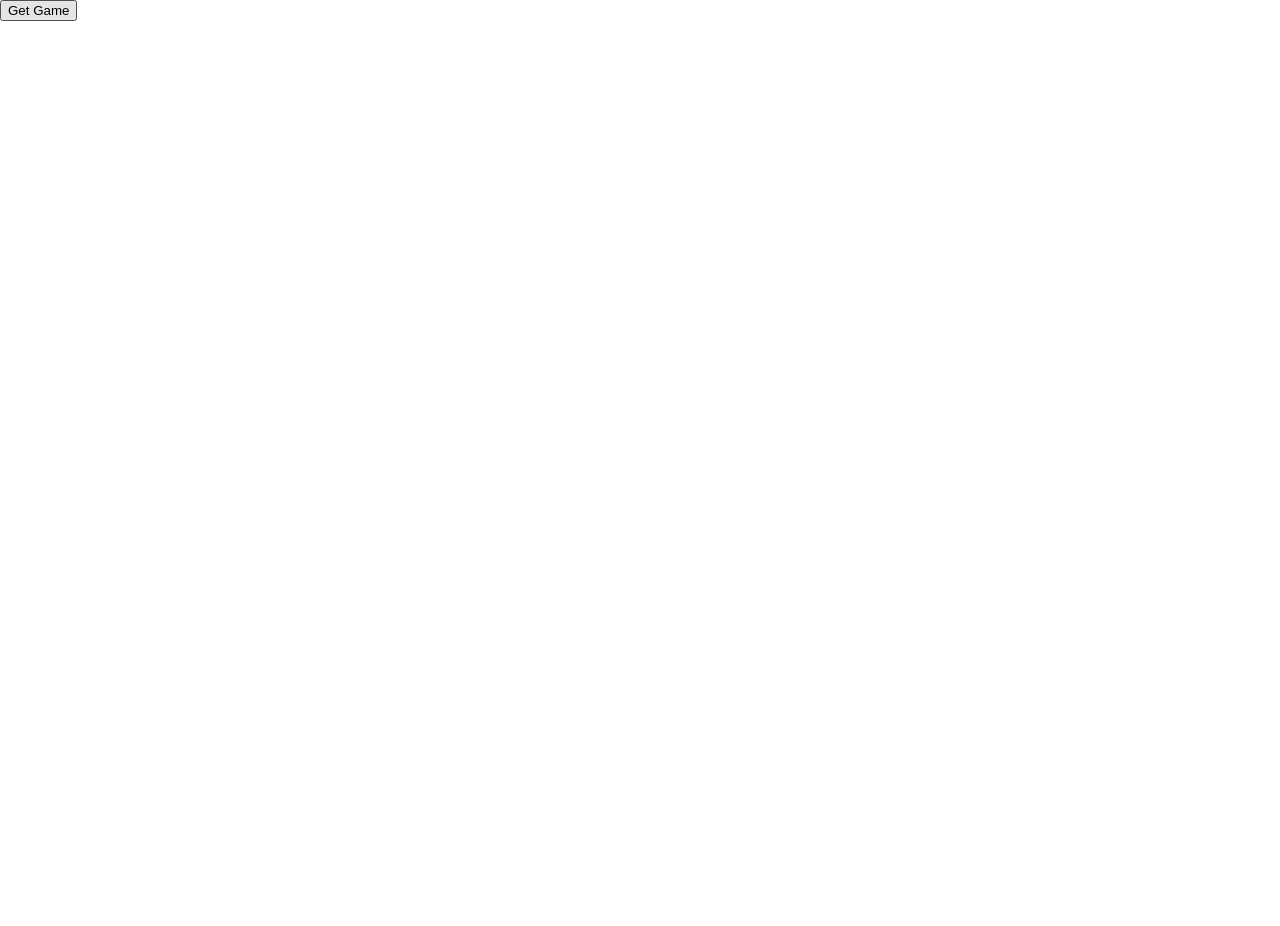
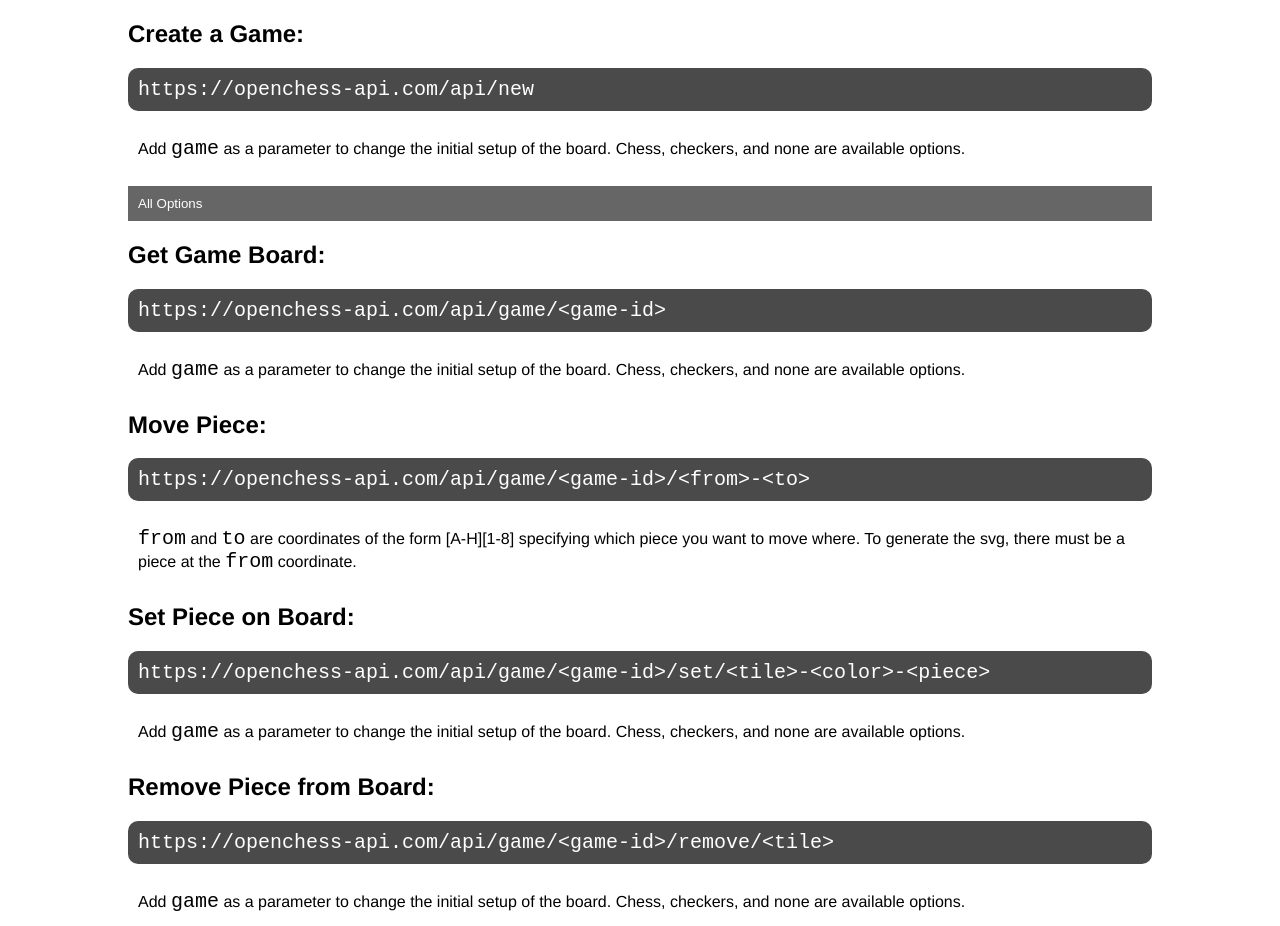
Before and after one commit to mengistristen/openchess, a website: page public/index.html in a window 1280 px wide. Shown: the top 926 px of the page. Before the commit the page ends 800 px from the top, so only its background shows below. Drawn offline with Linux system fonts and the light colour scheme.

Commit message:
Started documentation

```diff
--- /dev/null
+++ b/public/collapsible.js
@@ -0,0 +1,10 @@
+const collapsible = document.getElementsByClassName('collapsible')
+
+for (let control of collapsible) {
+    control.addEventListener('click', function () {
+        this.classList.toggle('active')
+        const content = this.nextElementSibling
+        if (content.style.display === 'block') content.style.display = 'none'
+        else content.style.display = 'block'
+    })
+}
--- a/public/index.html
+++ b/public/index.html
@@ -7,8 +7,59 @@
         <title>openchess Documentation</title>
     </head>
     <body>
-        <div id="boardShowcase"></div>
-        <button id="getGame">Get Game</button>
+        <div class="container">
+            <div class="route">
+                <h2>Create a Game:</h2>
+                <pre><code>https://openchess-api.com/api/new</code></pre>
+                <p class="description">
+                    Add <code>game</code> as a parameter to change the initial
+                    setup of the board. Chess, checkers, and none are available
+                    options.
+                </p>
+                <button class="collapsible">All Options</button>
+                <div class="content">Here's all the options</div>
+            </div>
+            <div class="route">
+                <h2>Get Game Board:</h2>
+                <pre><code>https://openchess-api.com/api/game/&lt;game-id&gt;</code></pre>
+                <p class="description">
+                    Add <code>game</code> as a parameter to change the initial
+                    setup of the board. Chess, checkers, and none are available
+                    options.
+                </p>
+            </div>
+            <div class="route">
+                <h2>Move Piece:</h2>
+                <pre><code>https://openchess-api.com/api/game/&lt;game-id&gt;/&lt;from&gt;-&lt;to&gt;</code></pre>
+                <p class="description">
+                    <code>from</code> and <code>to</code> are coordinates of the
+                    form [A-H][1-8] specifying which piece you want to move
+                    where. To generate the svg, there must be a piece at the
+                    <code>from</code> coordinate.
+                </p>
+            </div>
+            <div class="route">
+                <h2>Set Piece on Board:</h2>
+                <pre><code>https://openchess-api.com/api/game/&lt;game-id&gt;/set/&lt;tile&gt;-&lt;color&gt;-&lt;piece&gt;</code></pre>
+                <p class="description">
+                    Add <code>game</code> as a parameter to change the initial
+                    setup of the board. Chess, checkers, and none are available
+                    options.
+                </p>
+            </div>
+            <div class="route">
+                <h2>Remove Piece from Board:</h2>
+                <pre><code>https://openchess-api.com/api/game/&lt;game-id&gt;/remove/&lt;tile&gt;</code></pre>
+                <p class="description">
+                    Add <code>game</code> as a parameter to change the initial
+                    setup of the board. Chess, checkers, and none are available
+                    options.
+                </p>
+            </div>
+            <div id="boardShowcase"></div>
+            <button id="getGame">Get Game</button>
+        </div>
+        <script src="./collapsible.js"></script>
         <script src="./showcase.js"></script>
     </body>
 </html>
--- a/public/showcase.js
+++ b/public/showcase.js
@@ -5,10 +5,10 @@ let svg = ''
 
 getGameButton.addEventListener('click', async () => {
     try {
-        let response = await fetch('/api/new')
+        let response = await fetch('/api/new?animation=true')
         const { id } = await response.json()
 
-        response = await fetch(`/api/game/${id}`)
+        response = await fetch(`/api/game/${id}/A2-A3`)
         const svg = await response.text()
 
         showcase.innerHTML = svg
--- a/public/style.css
+++ b/public/style.css
@@ -1,10 +1,55 @@
 body {
     margin: 0;
     padding: 0;
+    font-family: 'Helvetica Neue', Arial, sans-serif;
 }
 
 #boardShowcase {
-    position: absolute;
+    position: fixed;
     bottom: 10px;
     right: 10px;
 }
+
+.container {
+    width: 80%;
+    margin: 0 auto;
+}
+
+.collapsible {
+    width: 100%;
+    border: none;
+    outline: none;
+    text-align: left;
+    padding: 10px;
+    color: white;
+    background-color: #666;
+}
+
+.collapsible:hover {
+    background-color: #555;
+}
+
+.description {
+    padding: 10px;
+}
+
+.content {
+    display: none;
+    width: 100%;
+    border: 1px solid #ccc;
+    box-sizing: border-box;
+    padding: 10px;
+}
+
+pre {
+    font-family: 'Courier New', Courier, monospace;
+    padding: 10px;
+    background-color: #010101b5;
+    border-radius: 10px;
+    color: white;
+    overflow-x: auto;
+}
+
+code {
+    font-size: x-large;
+}
```
